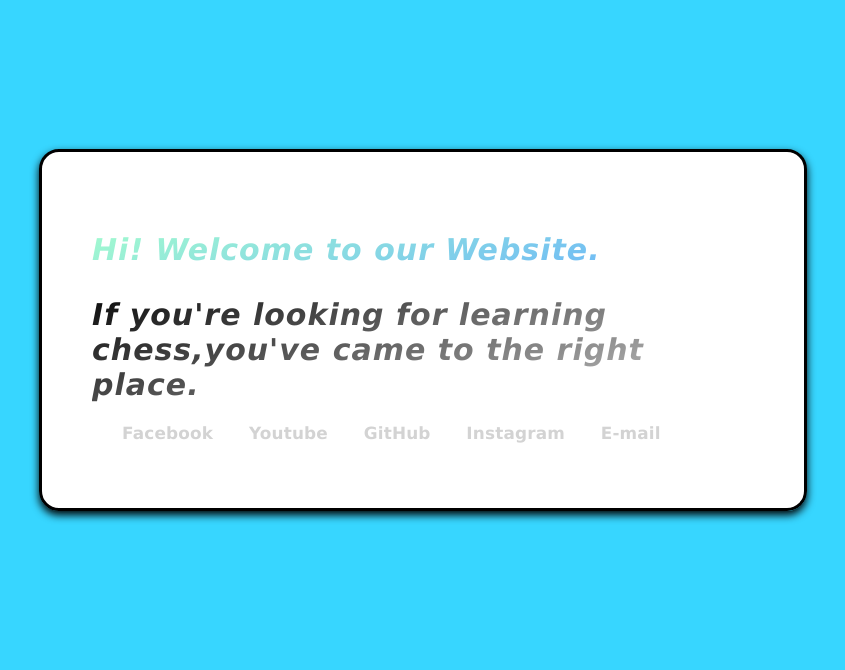
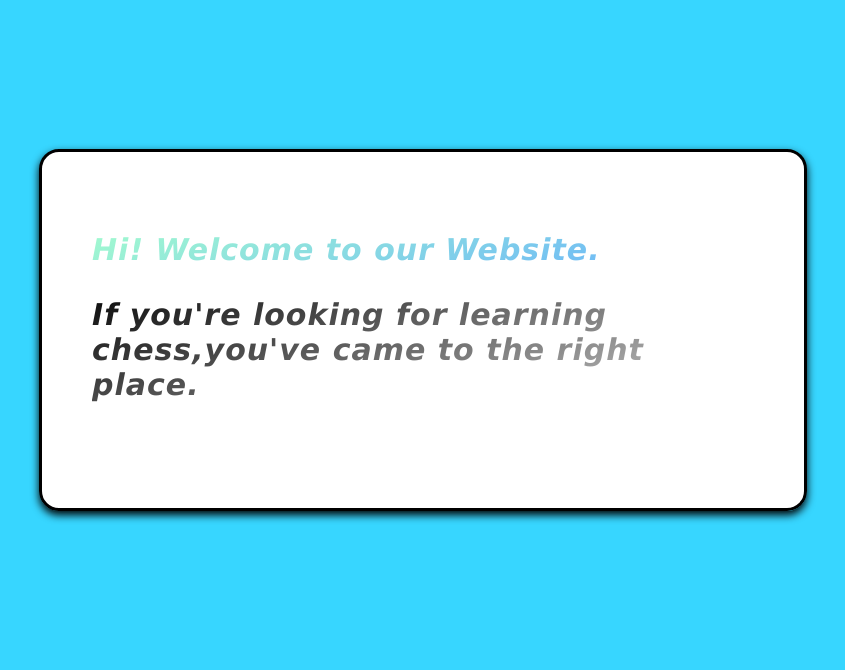
Before and after one commit to 10821324/site1, a PHP site: page /Home.html in a window 1280 px wide. Shown: the part 58-728 px from the top of the page, without its empty margins (217-1062 px from the left). Run offline with PHP 8.4, Linux system fonts and the light colour scheme.

Commit message:
Update style1.css

```diff
--- a/style1.css
+++ b/style1.css
@@ -144,7 +144,7 @@
     -webkit-transition: color .3s;
     -moz-transition: color .3s;
     transition: color .3s;
-    color: #d3d3d3;
+    color: #fff;
 }
 
 .masthead__link:hover {
```
